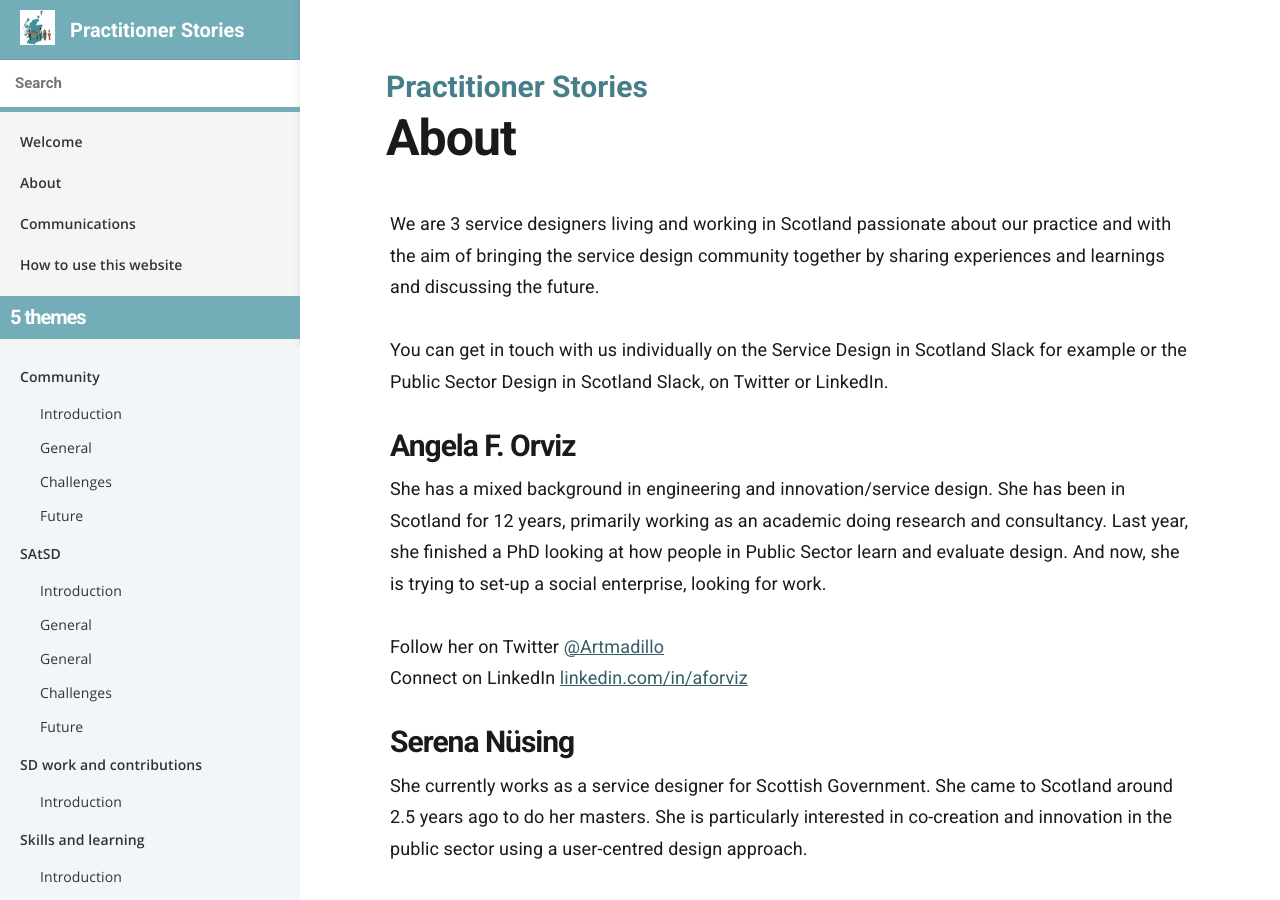
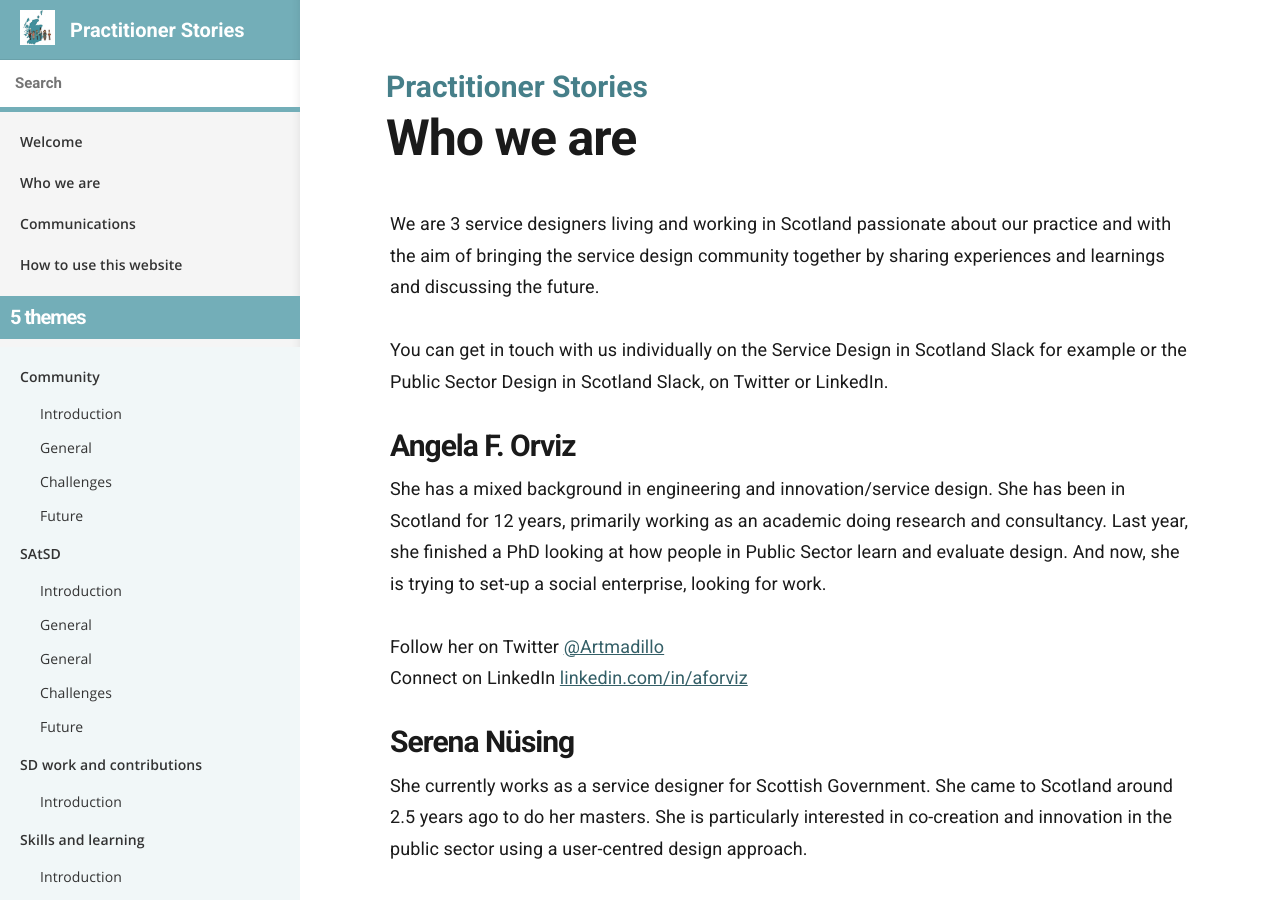
Before and after one commit to stephanie-K/practitioner-stories, a Jekyll site: the page built from who-we-are.md, in a window 1280 px wide and 900 px high. Built offline with Jekyll 4.4.1, drawn with Linux system fonts in a browser that asks for light colours.

Commit message:
change about to who we are

```diff
--- a/_layouts/default.html
+++ b/_layouts/default.html
@@ -45,7 +45,7 @@
 						<a href="{{ site.baseurl }}/">{{ home.title }}</a>
 					</li>
 					<li class="nav-item top-level {% if page.url == '/comms' %}current{% endif %}">
-						<a href="https://stephanie-k.github.io/practitioner-stories/about">About</a>
+						<a href="https://stephanie-k.github.io/practitioner-stories/who-we-are">Who we are</a>
 					</li>
 					<li class="nav-item top-level {% if page.url == '/comms' %}current{% endif %}">
 						<a href="https://stephanie-k.github.io/practitioner-stories/comms">Communications</a>
--- a/about.md
+++ b/who-we-are.md
@@ -1,5 +1,5 @@
 ---
-title: About
+title: Who we are
 ---
 
 
```
